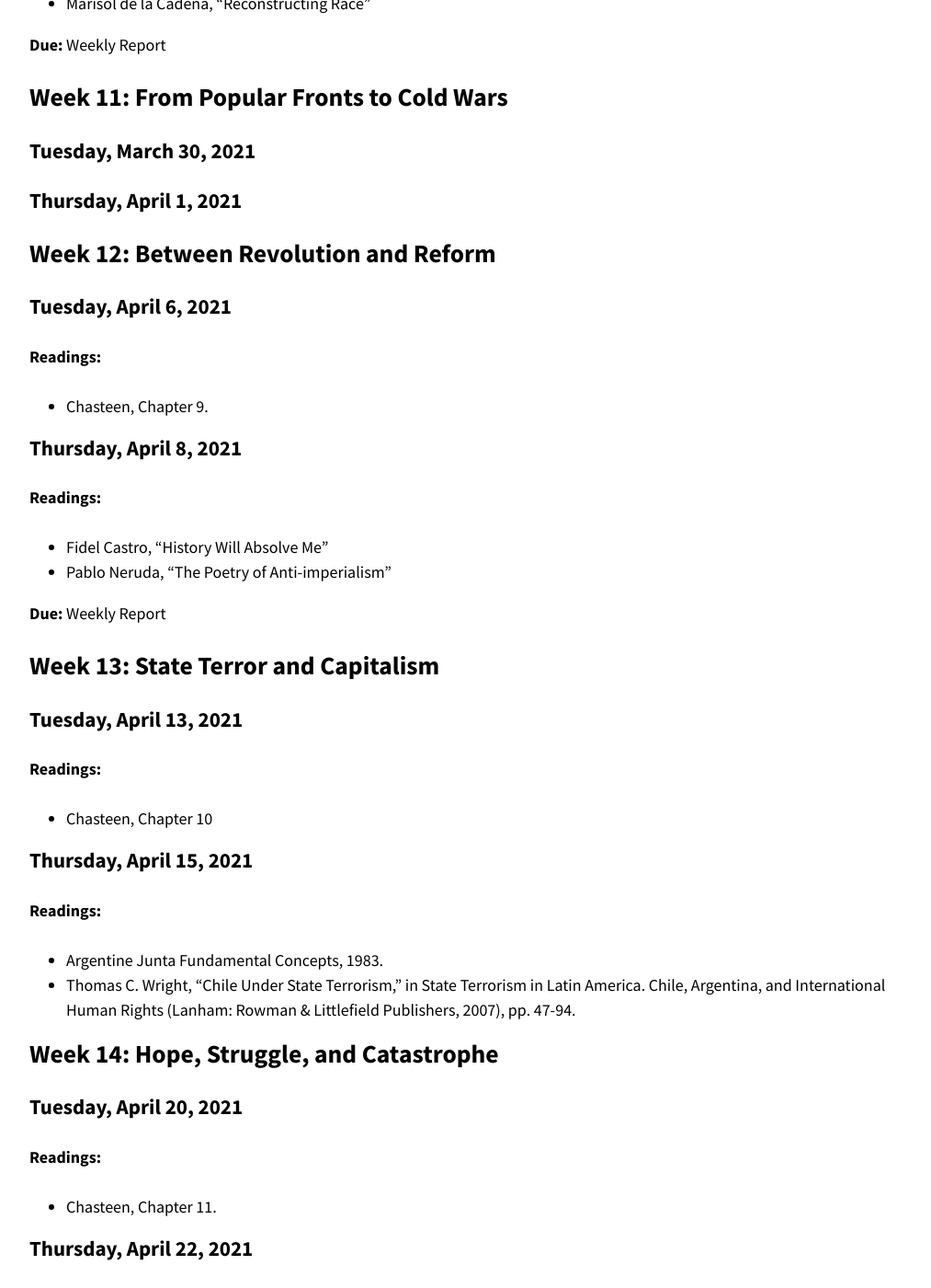
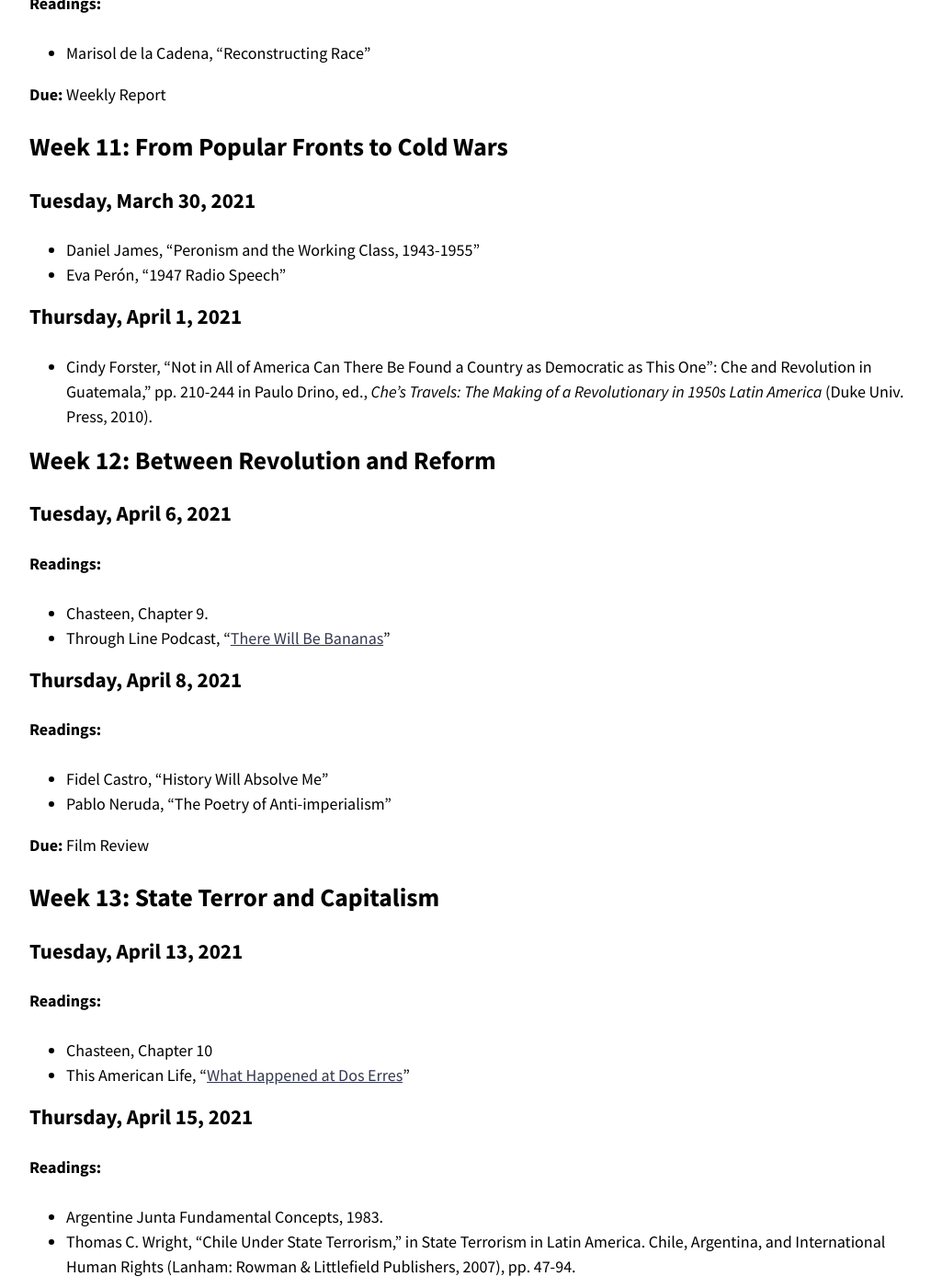
Before and after one commit to chadblack/2021MLA, a Jekyll site: the page built from calendar.md, in a window 1280 px wide and 1400 px high, scrolled down 5273 px. Shown: the whole window at 92% size, without its empty margins (114-1127 px from the left). Built offline with Jekyll 4.4.1, drawn with Linux system fonts in a browser that asks for light colours; nearby versions of some CDN libraries; some of the changed text lies outside the part shown.

Commit message:
finished calendar

```diff
--- a/calendar.md
+++ b/calendar.md
@@ -159,7 +161,6 @@ No class this week. Exam due by Friday at 5:00pm.
 **Due:** Weekly Report
 
 
-
 ## Week 10: The Cosmic Indian and the Crisis of Modernity
 
 ### Tuesday, March 23, 2021
@@ -182,8 +183,16 @@ No class this week. Exam due by Friday at 5:00pm.
 
 ### Tuesday, March 30, 2021
 
+* Daniel James, “Peronism and the Working Class, 1943-1955”
+*  Eva Perón, “1947 Radio Speech”
+
+
 ### Thursday, April 1, 2021
 
+* Cindy Forster, "Not in All of America Can There Be Found a Country as
+  Democratic as This One": Che and Revolution in Guatemala," pp. 210-244 in
+  Paulo Drino, ed., *Che's Travels: The Making of a Revolutionary in 1950s
+  Latin America* (Duke Univ. Press, 2010).
 
 ## Week 12: Between Revolution and Reform
 
@@ -192,6 +201,7 @@ No class this week. Exam due by Friday at 5:00pm.
 **Readings:**
 
 * Chasteen, Chapter 9.
+* Through Line Podcast, “[There Will Be Bananas](https://www.npr.org/2020/01/07/794302086/there-will-be-bananas)”
 
 
 ### Thursday, April 8, 2021
@@ -201,7 +211,7 @@ No class this week. Exam due by Friday at 5:00pm.
 * Fidel Castro, "History Will Absolve Me"
 * Pablo Neruda, "The Poetry of Anti-imperialism"
 
-**Due:** Weekly Report
+**Due:** Film Review
 
 
 ## Week 13: State Terror and Capitalism
@@ -211,6 +221,8 @@ No class this week. Exam due by Friday at 5:00pm.
 **Readings:**
 
 * Chasteen, Chapter 10
+* This American Life, "[What Happened at Dos
+  Erres](https://www.thisamericanlife.org/465/what-happened-at-dos-erres)"
 
 ### Thursday, April 15, 2021
 
@@ -227,12 +239,16 @@ No class this week. Exam due by Friday at 5:00pm.
 
 **Readings:**
 
-* Chasteen, Chapter 11.
+* Gil Joseph and Jürgen Buchenau, "The Embers of Revolution, 1968-2000,"
+  *Mexico's Once and Future Revolution* (Dukem 2013).
 
 
 ### Thursday, April 22, 2021
 
+* Mario Garcés, "October 2019: Social Uprising in Neoliberal Chile," *Journal
+  of Latin American Cultural Studies* 28:3 (2019): 483-491.
 
+**Due:** Weekly Report
 
 ## Week 15: As Dave Chappelle says, "Wrap It Up"
 
```
Also changed, not shown: other parts of calendar.md (+3 -1 lines).
